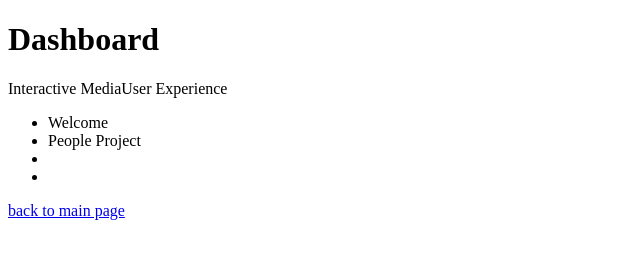
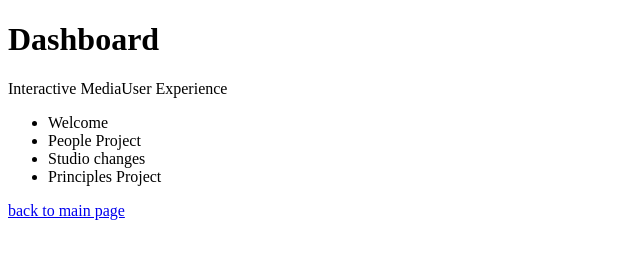
Before and after one commit to diiemmi/diiemmi.github.io, a plain HTML site: page week2/index.html in a window 1280 px wide. Shown: the whole page, without its empty margins (0-640 px from the left). Drawn offline with Linux system fonts and the light colour scheme.

Commit message:
Update index.html

```diff
--- a/week2/index.html
+++ b/week2/index.html
@@ -16,8 +16,8 @@
     <!--right div-->
     <ul><li>Welcome</li>
     <li>People Project</li>
-    <li></li>
-    <li></li></ul>
+    <li>Studio changes</li>
+    <li>Principles Project</li></ul>
 
     <a href="../index.html">back to main page</a>
 </body>
```
